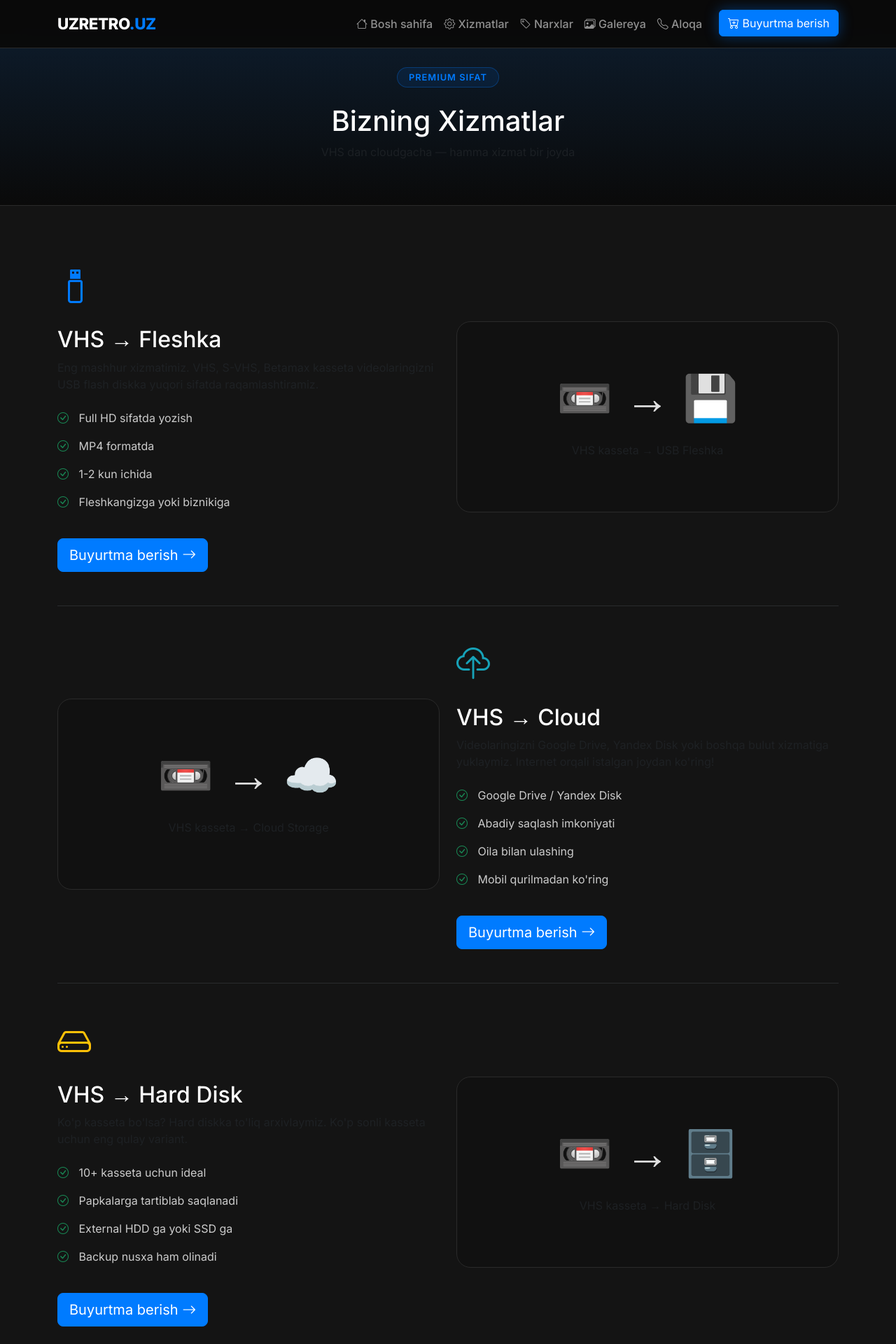
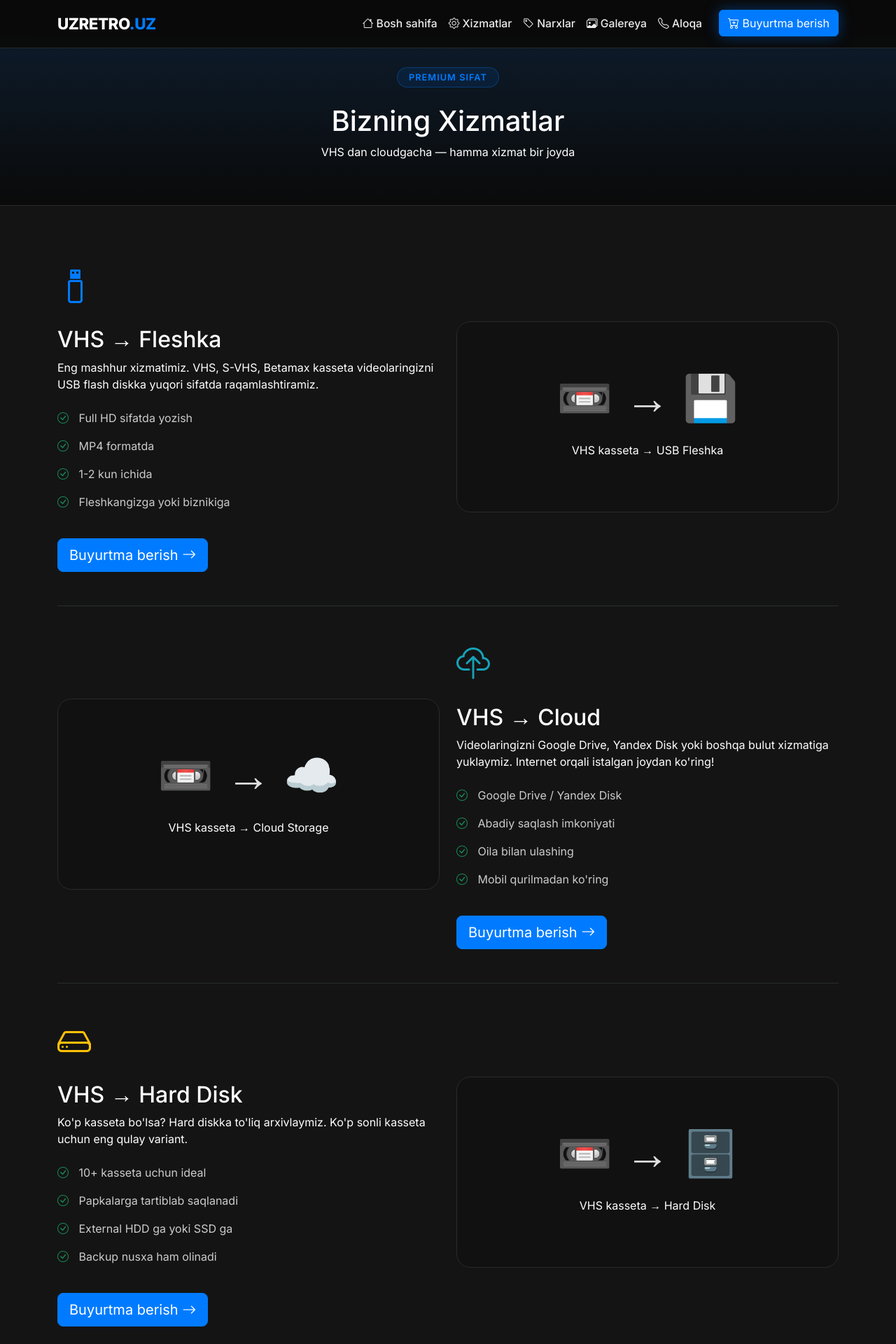
Before and after one commit to javoxirmahmudov012-coder/uzretro_uz, a Flask app: page /services in a window 1280 px wide. Shown: the top 1920 px of the page at 70% size. Run offline with Flask 3, Linux system fonts and the light colour scheme.

Commit message:
Yozuvlar va navbar menyularini tiniq oq rangga o'tkazish

```diff
--- a/static/css/style.css
+++ b/static/css/style.css
@@ -39,8 +39,17 @@ body {
     letter-spacing: -0.5px;
 }
 .brand-dot { color: var(--primary); }
-.nav-link { font-weight: 500; transition: color 0.2s; }
-.nav-link:hover { color: var(--primary) !important; }
+.nav-link {
+    font-weight: 500;
+    color: #ffffff !important;
+    font-size: 0.98rem;
+    transition: all 0.2s ease;
+    opacity: 0.92;
+}
+.nav-link:hover {
+    color: #38bdf8 !important;
+    opacity: 1;
+}
 
 /* -------- BUTTONS -------- */
 .btn-glow {
@@ -144,7 +153,12 @@ body {
     margin-bottom: 16px;
 }
 .section-title { font-size: 2.2rem; font-weight: 800; color: #fff; margin-bottom: 12px; }
-.section-subtitle { color: #666; font-size: 1.05rem; }
+.section-subtitle { color: #f1f5f9; font-size: 1.05rem; opacity: 0.9; }
+
+/* Global text-muted override for dark theme */
+.text-muted {
+    color: #cbd5e1 !important;
+}
 
 /* -------- SERVICE CARDS -------- */
 .service-card {
--- a/templates/services.html
+++ b/templates/services.html
@@ -6,7 +6,7 @@
     <div class="container text-center">
         <span class="section-badge">Premium sifat</span>
         <h1 class="text-white mt-2">Bizning Xizmatlar</h1>
-        <p class="text-muted">VHS dan cloudgacha — hamma xizmat bir joyda</p>
+        <p class="text-white">VHS dan cloudgacha — hamma xizmat bir joyda</p>
     </div>
 </div>
 
@@ -20,7 +20,7 @@
                     <i class="bi bi-usb-drive"></i>
                 </div>
                 <h2 class="text-white">VHS → Fleshka</h2>
-                <p class="text-muted">
+                <p class="text-white">
                     Eng mashhur xizmatimiz. VHS, S-VHS, Betamax kasseta videolaringizni
                     USB flash diskka yuqori sifatda raqamlashtiramiz.
                 </p>
@@ -37,7 +37,7 @@
             <div class="col-lg-6">
                 <div class="service-visual">
                     <div class="service-visual-icon">📼 → 💾</div>
-                    <p class="text-muted">VHS kasseta → USB Fleshka</p>
+                    <p class="text-white">VHS kasseta → USB Fleshka</p>
                 </div>
             </div>
         </div>
@@ -51,7 +51,7 @@
                     <i class="bi bi-cloud-upload"></i>
                 </div>
                 <h2 class="text-white">VHS → Cloud</h2>
-                <p class="text-muted">
+                <p class="text-white">
                     Videolaringizni Google Drive, Yandex Disk yoki boshqa bulut xizmatiga
                     yuklaymiz. Internet orqali istalgan joydan ko'ring!
                 </p>
@@ -68,7 +68,7 @@
             <div class="col-lg-6">
                 <div class="service-visual">
                     <div class="service-visual-icon">📼 → ☁️</div>
-                    <p class="text-muted">VHS kasseta → Cloud Storage</p>
+                    <p class="text-white">VHS kasseta → Cloud Storage</p>
                 </div>
             </div>
         </div>
@@ -82,7 +82,7 @@
                     <i class="bi bi-hdd"></i>
                 </div>
                 <h2 class="text-white">VHS → Hard Disk</h2>
-                <p class="text-muted">
+                <p class="text-white">
                     Ko'p kasseta bo'lsa? Hard diskka to'liq arxivlaymiz.
                     Ko'p sonli kasseta uchun eng qulay variant.
                 </p>
@@ -99,7 +99,7 @@
             <div class="col-lg-6">
                 <div class="service-visual">
                     <div class="service-visual-icon">📼 → 🗄️</div>
-                    <p class="text-muted">VHS kasseta → Hard Disk</p>
+                    <p class="text-white">VHS kasseta → Hard Disk</p>
                 </div>
             </div>
         </div>
```
